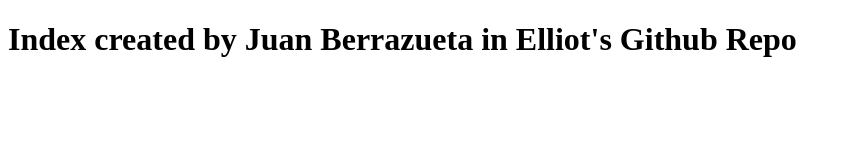
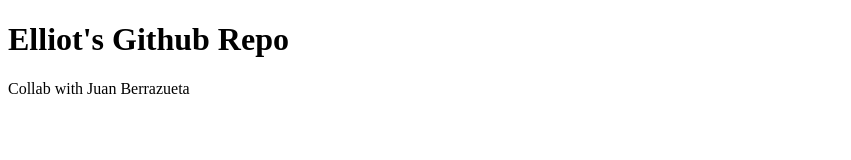
Before and after one commit to ElliotAranaMorales/ElliotAranaPublicRemoteRepo1, a plain HTML site: page index.html in a window 1280 px wide. Shown: the whole page, without its empty margins (0-851 px from the left). Drawn offline with Linux system fonts and the light colour scheme.

Commit message:
Update index.html
changed lines 6 and 9, added a paragraph in line 10

```diff
--- a/index.html
+++ b/index.html
@@ -3,9 +3,10 @@
 <head>
     <meta charset="UTF-8">
     <meta name="viewport" content="width=device-width, initial-scale=1.0">
-    <title>Index Juan</title>
+    <title>Index Elliot</title>
 </head>
 <body>
-    <h1>Index created by Juan Berrazueta in Elliot's Github Repo</h1>
+    <h1>Elliot's Github Repo</h1>
+    <p>Collab with Juan Berrazueta</p>
 </body>
 </html>
```
